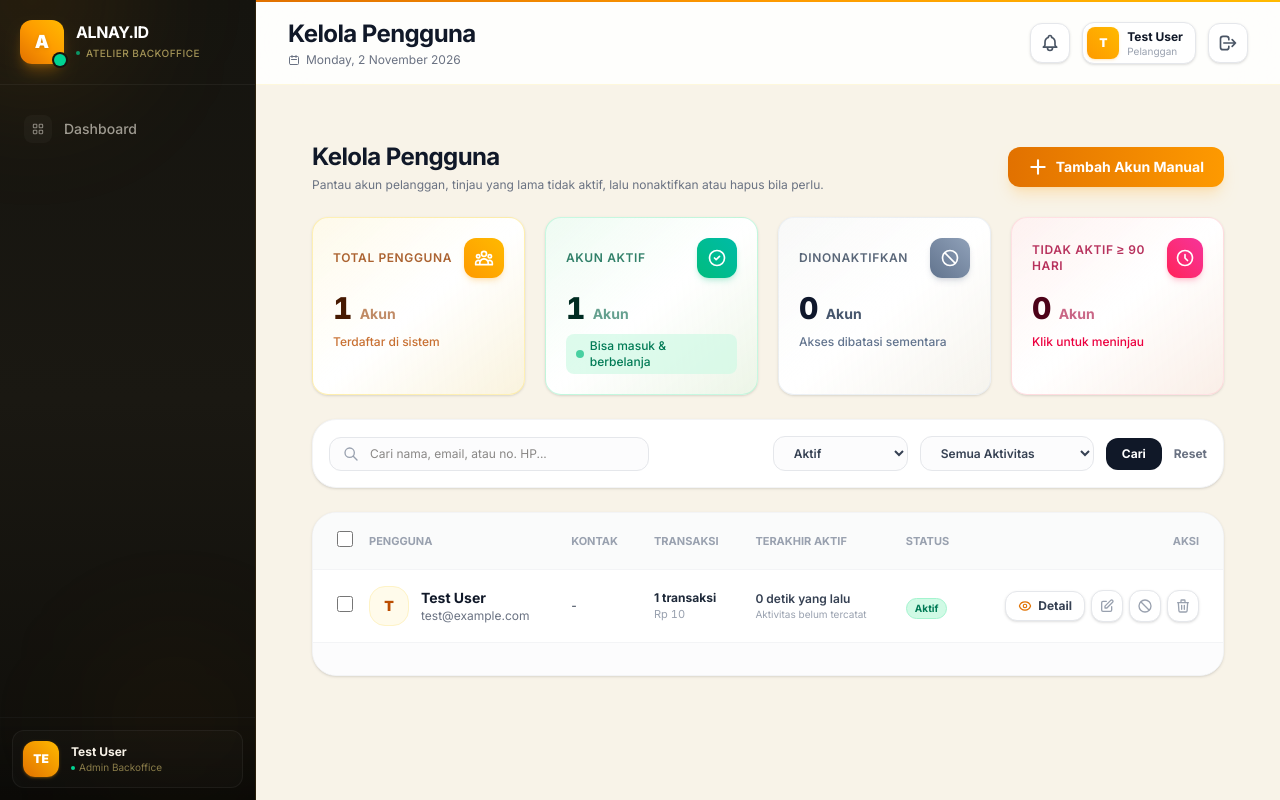
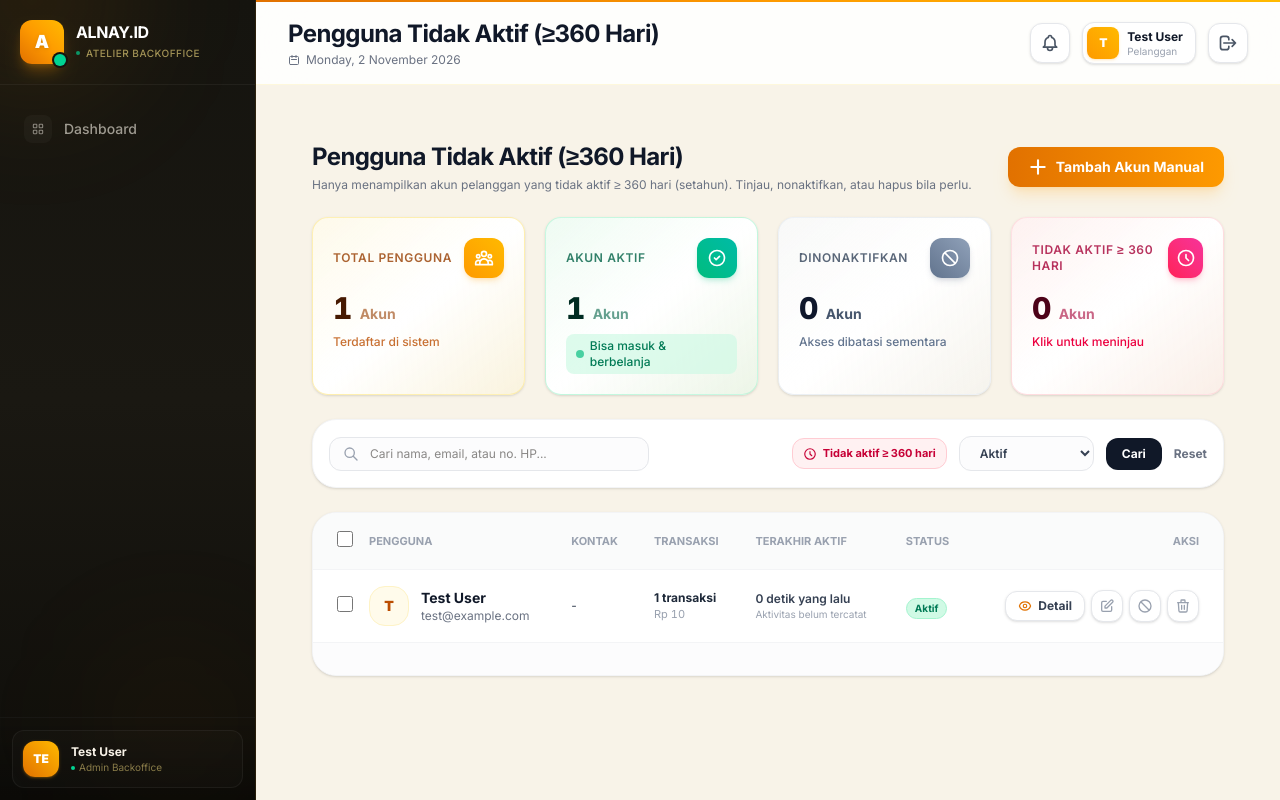
Before and after one commit to dhimasandreo67-bit/alnay, a Laravel app: page /admin/pengguna?inaktif=360&status=aktif in a window 1280 px wide. Run offline with Laravel 12, Linux system fonts and the light colour scheme; a user stored in the database is signed in; data comes from the database, SQL or seed files in the repository; tables that the repository leaves empty hold one stand-in row (values such as "Sample post"); style sheets or scripts are compiled from the project's sources.

Commit message:
berubah status if > 360 days

```diff
--- a/resources/views/admin/pengguna/index.blade.php
+++ b/resources/views/admin/pengguna/index.blade.php
@@ -1,35 +1,24 @@
 @extends('admin.layouts.admin')
-@section('title', 'Kelola Pengguna')
+@section('title', 'Pengguna Tidak Aktif (≥360 Hari)')
 
 @section('content')
 @php
     $tgl = fn ($v) => $v ? \Illuminate\Support\Carbon::parse($v)->locale('id') : null;
-    $adaFilter = request()->filled('search') || $status !== '' || $inaktif > 0;
+    // Paksa filter setahun (360 hari) — view hanya menampilkan akun yang tidak aktif ≥ 360 hari.
+    // Controller diharapkan membaca ?inaktif=360 dan memfilter $users sesuai nilai tersebut.
+    $batasLama = 360;
+    $adaFilter = request()->filled('search') || $status !== '';
 @endphp
 
 <div class="p-6 space-y-6 transition-all duration-500 animate-fade-in">
 
     <style>
-        .group-shine {
-            position: relative;
-            overflow: hidden;
+        .group-shine { position: relative; overflow: hidden; }
+        .group-shine::after {
+            content: ''; position: absolute; top: -50%; left: -60%; width: 20%; height: 200%;
+            background: rgba(255, 255, 255, 0.25); transform: rotate(30deg); transition: all 0.6s ease;
         }
-
-        .group-shine::after {
-            content: '';
-            position: absolute;
-            top: -50%;
-            left: -60%;
-            width: 20%;
-            height: 200%;
-            background: rgba(255, 255, 255, 0.25);
-            transform: rotate(30deg);
-            transition: all 0.6s ease;
-        }
-
-        .group-shine:hover::after {
-            left: 130%;
-        }
+        .group-shine:hover::after { left: 130%; }
     </style>
 
     {{-- Flash messages --}}
@@ -59,8 +48,8 @@
     {{-- Header --}}
     <div class="flex flex-col sm:flex-row justify-between items-start sm:items-center gap-4">
         <div>
-            <h1 class="text-2xl font-bold tracking-tight text-gray-900">Kelola Pengguna</h1>
-            <p class="text-xs text-gray-500 mt-1">Pantau akun pelanggan, tinjau yang lama tidak aktif, lalu nonaktifkan atau hapus bila perlu.</p>
+            <h1 class="text-2xl font-bold tracking-tight text-gray-900">Pengguna Tidak Aktif (≥360 Hari)</h1>
+            <p class="text-xs text-gray-500 mt-1">Hanya menampilkan akun pelanggan yang tidak aktif ≥ 360 hari (setahun). Tinjau, nonaktifkan, atau hapus bila perlu.</p>
         </div>
         <button type="button" data-modal-open="modal-tambah-pengguna"
                 class="inline-flex items-center gap-2 bg-gradient-to-r from-amber-600 to-amber-500 hover:from-amber-700 hover:to-amber-600 text-white font-bold py-2.5 px-5 rounded-xl shadow-lg shadow-amber-500/20 active:scale-95 transition-all duration-200 text-sm cursor-pointer">
@@ -126,11 +115,11 @@
             <p class="mt-2 text-xs font-medium text-slate-500">Akses dibatasi sementara</p>
         </div>
 
-        {{-- Card 4: Tidak Aktif >= X Hari (link) --}}
+        {{-- Card 4: Tidak Aktif ≥ 360 Hari (link) --}}
         <a href="{{ route('admin.pengguna.index', ['inaktif' => $batasLama, 'status' => 'aktif']) }}"
            class="group group-shine relative overflow-hidden rounded-2xl border border-rose-200/60 bg-gradient-to-br from-rose-50/80 via-white to-rose-100/30 p-5 shadow-sm transition-all duration-300 hover:-translate-y-1 hover:shadow-xl hover:shadow-rose-500/10 focus:outline-none focus-visible:ring-2 focus-visible:ring-rose-400">
             <div class="flex items-center justify-between">
-                <span class="text-xs font-semibold uppercase tracking-wider text-rose-800/80">Tidak Aktif &ge; {{ $batasLama }} Hari</span>
+                <span class="text-xs font-semibold uppercase tracking-wider text-rose-800/80">Tidak Aktif ≥ {{ $batasLama }} Hari</span>
                 <div class="flex h-10 w-10 items-center justify-center rounded-xl bg-gradient-to-tr from-rose-500 to-pink-500 text-white shadow-md shadow-rose-500/20 transition-transform duration-300 group-hover:scale-110 group-hover:-rotate-6">
                     <svg class="h-5 w-5" fill="none" stroke="currentColor" viewBox="0 0 24 24">
                         <path stroke-linecap="round" stroke-linejoin="round" stroke-width="2" d="M12 8v4l3 3m6-3a9 9 0 11-18 0 9 9 0 0118 0z" />
@@ -147,6 +136,9 @@
 
     {{-- Filter --}}
     <form method="GET" action="{{ route('admin.pengguna.index') }}" class="bg-white p-4 rounded-3xl border border-gray-100 shadow-sm flex flex-col lg:flex-row items-center justify-between gap-4">
+        {{-- Filter setahun dipaksa lewat hidden input agar setiap submit tetap membawa nilainya --}}
+        <input type="hidden" name="inaktif" value="{{ $batasLama }}">
+
         <div class="relative w-full lg:w-80">
             <span class="absolute inset-y-0 left-0 flex items-center pl-3.5 pointer-events-none text-gray-400">
                 <svg class="w-4 h-4" fill="none" stroke="currentColor" viewBox="0 0 24 24"><path stroke-linecap="round" stroke-linejoin="round" stroke-width="2" d="M21 21l-6-6m2-5a7 7 0 11-14 0 7 7 0 0114 0z"/></svg>
@@ -156,20 +148,18 @@
         </div>
 
         <div class="flex flex-wrap items-center gap-3 w-full lg:w-auto justify-between lg:justify-end">
+            <span class="inline-flex items-center gap-1.5 px-2.5 py-1.5 rounded-xl bg-rose-50 border border-rose-200 text-[11px] font-bold text-rose-700">
+                <svg class="w-3.5 h-3.5" fill="none" stroke="currentColor" viewBox="0 0 24 24"><path stroke-linecap="round" stroke-linejoin="round" stroke-width="2" d="M12 8v4l3 3m6-3a9 9 0 11-18 0 9 9 0 0118 0z"/></svg>
+                Tidak aktif ≥ {{ $batasLama }} hari
+            </span>
             <select name="status" onchange="this.form.submit()" aria-label="Status akun" class="px-4 py-2 bg-gray-50/50 border border-gray-200 rounded-xl text-xs font-semibold text-gray-700 focus:outline-none focus:ring-2 focus:ring-amber-500/20 cursor-pointer">
                 <option value="">Semua Status</option>
                 <option value="aktif" {{ $status === 'aktif' ? 'selected' : '' }}>Aktif</option>
                 <option value="nonaktif" {{ $status === 'nonaktif' ? 'selected' : '' }}>Dinonaktifkan</option>
             </select>
-            <select name="inaktif" onchange="this.form.submit()" aria-label="Lama tidak aktif" class="px-4 py-2 bg-gray-50/50 border border-gray-200 rounded-xl text-xs font-semibold text-gray-700 focus:outline-none focus:ring-2 focus:ring-amber-500/20 cursor-pointer">
-                <option value="">Semua Aktivitas</option>
-                @foreach ([30, 60, 90, 180] as $hari)
-                    <option value="{{ $hari }}" {{ $inaktif === $hari ? 'selected' : '' }}>Tidak aktif &ge; {{ $hari }} hari</option>
-                @endforeach
-            </select>
             <button type="submit" class="bg-gray-900 text-white px-4 py-2 rounded-xl text-xs font-bold hover:bg-gray-800 transition-all">Cari</button>
             @if ($adaFilter)
-                <a href="{{ route('admin.pengguna.index') }}" class="text-xs font-bold text-gray-500 hover:text-amber-600">Reset</a>
+                <a href="{{ route('admin.pengguna.index', ['inaktif' => $batasLama]) }}" class="text-xs font-bold text-gray-500 hover:text-amber-600">Reset</a>
             @endif
         </div>
     </form>
@@ -177,7 +167,7 @@
     {{-- Tabel --}}
     <div class="bg-white rounded-3xl shadow-sm border border-gray-100 overflow-hidden">
 
-        {{-- Bar aksi massal (muncul saat ada yang dicentang) --}}
+        {{-- Bar aksi massal --}}
         <div id="bar-massal" class="hidden items-center justify-between gap-3 border-b border-amber-100 bg-amber-50/70 px-6 py-3">
             <p class="text-xs font-semibold text-amber-900"><span id="jumlah-dipilih">0</span> akun dipilih</p>
             <div class="flex items-center gap-2">
@@ -297,7 +287,9 @@
                     @empty
                         <tr>
                             <td colspan="7" class="px-6 py-16 text-center text-gray-400 text-sm font-medium">
-                                {{ $adaFilter ? 'Tidak ada pengguna yang cocok dengan filter ini.' : 'Belum ada akun pengguna.' }}
+                                {{ $adaFilter
+                                    ? 'Tidak ada pengguna yang cocok dengan filter ini.'
+                                    : 'Tidak ada akun yang tidak aktif ≥ '.$batasLama.' hari.' }}
                             </td>
                         </tr>
                     @endforelse
@@ -305,7 +297,7 @@
             </table>
         </div>
         <div class="px-6 py-4 border-t border-gray-100 bg-gray-50/50">
-            {{ $users->links() }}
+            {{ $users->appends(['inaktif' => $batasLama])->links() }}
         </div>
     </div>
 </div>
@@ -378,7 +370,6 @@
             <p class="mt-1 text-[11px] text-gray-400">Kosongkan jika pelanggan masuk lewat kode OTP atau akun Google.</p>
         </div>
 
-        {{-- Alamat pengiriman (opsional) — tersimpan sebagai alamat utama di menu "Alamat Saya" pelanggan --}}
         @include('admin.pengguna._form-alamat', [
             'p' => 'tp',
             'catatan' => 'Opsional. Jika diisi, disimpan sebagai alamat utama pelanggan dan tampil di menu Alamat Saya.',
@@ -440,7 +431,6 @@
             <input type="password" id="ep-pass" name="password" minlength="8" autocomplete="new-password" class="mt-1 w-full border border-gray-200 rounded-xl px-3 py-2 text-sm">
             <p class="mt-1 text-[11px] text-gray-400">Kosongkan jika tidak ingin mengubah kata sandi.</p>
         </div>
-        {{-- Alamat utama pelanggan (tabel alamat_pengiriman, sama dengan menu "Alamat Saya") --}}
         <input type="hidden" name="ubah_alamat" id="ep-ubah" value="0">
         @include('admin.pengguna._form-alamat', [
             'p' => 'ep',
@@ -454,7 +444,7 @@
     </x-slot:footer>
 </x-modal>
 
-{{-- ================= MODAL: KONFIRMASI (satu modal untuk semua aksi) ================= --}}
+{{-- ================= MODAL: KONFIRMASI ================= --}}
 <x-modal id="modal-konfirmasi-pengguna" title="Konfirmasi" size="sm">
     <form id="form-konfirmasi-pengguna" method="POST" action="#" class="space-y-3">
         @csrf
@@ -519,9 +509,7 @@
         var URL_UPDATE = @json(route('admin.pengguna.update', '__ID__'));
         var OLD_EDIT = @json(old('_form') === 'edit' ? old() : null);
 
-        // ---------- Alamat pengiriman (terhubung ke "Alamat Saya" pelanggan) ----------
-        // Dropdown wilayah & pencarian kelurahan memakai sumber data RajaOngkir yang sama dengan
-        // halaman Checkout dan Alamat Saya, supaya alamat dari admin langsung bisa dipakai ongkir.
+        // ---------- Alamat pengiriman ----------
         var URL_PROVINSI = @json(route('admin.pengguna.ongkir.provinsi'));
         var URL_KOTA = @json(route('admin.pengguna.ongkir.kota', '__ID__'));
         var URL_KECAMATAN = @json(route('admin.pengguna.ongkir.kecamatan', '__ID__'));
@@ -630,7 +618,6 @@
                 kotak.classList.remove('hidden');
             }
 
-            // Cari kelurahan saat mengetik (debounce 350 ms), sama seperti di Checkout
             inCari.addEventListener('input', function () {
                 resetTujuan();
                 ubah();
@@ -651,14 +638,12 @@
                 if (!kotak.contains(e.target) && e.target !== inCari) kotak.classList.add('hidden');
             });
 
-            // Ganti wilayah = tujuan ongkir harus dipilih ulang
             selProv.addEventListener('change', function () { inCari.value = ''; kodePos.value = ''; resetTujuan(); muatKota(); ubah(); });
             selKota.addEventListener('change', function () { inCari.value = ''; kodePos.value = ''; resetTujuan(); muatKecamatan(); ubah(); });
             selKec.addEventListener('change', function () {
                 resetTujuan();
                 ubah();
                 if (selKec.value) {
-                    // Isi pencarian kelurahan dengan nama kecamatan lalu cari otomatis, seperti di Checkout
                     inCari.value = selKec.value;
                     inCari.dispatchEvent(new Event('input'));
                 } else {
@@ -670,7 +655,6 @@
             radios.forEach(function (r) { r.addEventListener('change', ubah); });
 
             return {
-                // Isi form dari data: { label, alamat, provinsi, kota_kabupaten, kecamatan, kode_pos, tujuan_id, tujuan_label }
                 isi: async function (d) {
                     d = d || {};
                     el('alamat').value = d.alamat || '';
@@ -696,7 +680,6 @@
             };
         }
 
-        // Modal edit: perubahan apa pun pada alamat menandai ubah_alamat = 1 (server baru menyimpan alamat bila ditandai)
         var alamatEdit = pasangAlamat('ep', function () { $('ep-ubah').value = '1'; });
 
         function isiFormEdit(id, d) {
@@ -727,7 +710,7 @@
             if (b && b.dataset.user) {
                 isiFormEdit(b.dataset.id, JSON.parse(b.dataset.user));
             } else if (OLD_EDIT) {
-                isiFormEdit(OLD_EDIT._id, OLD_EDIT); // dibuka ulang setelah validasi gagal
+                isiFormEdit(OLD_EDIT._id, OLD_EDIT);
             }
         });
 
@@ -741,7 +724,7 @@
             document.addEventListener('DOMContentLoaded', function () { window.openModal('modal-edit-pengguna'); });
         }
 
-        // ---------- Konfirmasi (aksi tunggal & massal) ----------
+        // ---------- Konfirmasi ----------
         var form = $('form-konfirmasi-pengguna');
         var tombol = $('btn-konfirmasi-pengguna');
         var TEKS = {
@@ -846,7 +829,6 @@
         var OLD_TAMBAH = @json(old('_form') === 'tambah' ? old() : null);
         var tambahDimuat = false;
 
-        // Dimuat saat modal pertama kali dibuka (hemat request); isi ulang dari old() bila validasi gagal
         $('modal-tambah-pengguna').addEventListener('modal:open', function () {
             if (tambahDimuat) return;
             tambahDimuat = true;
```
